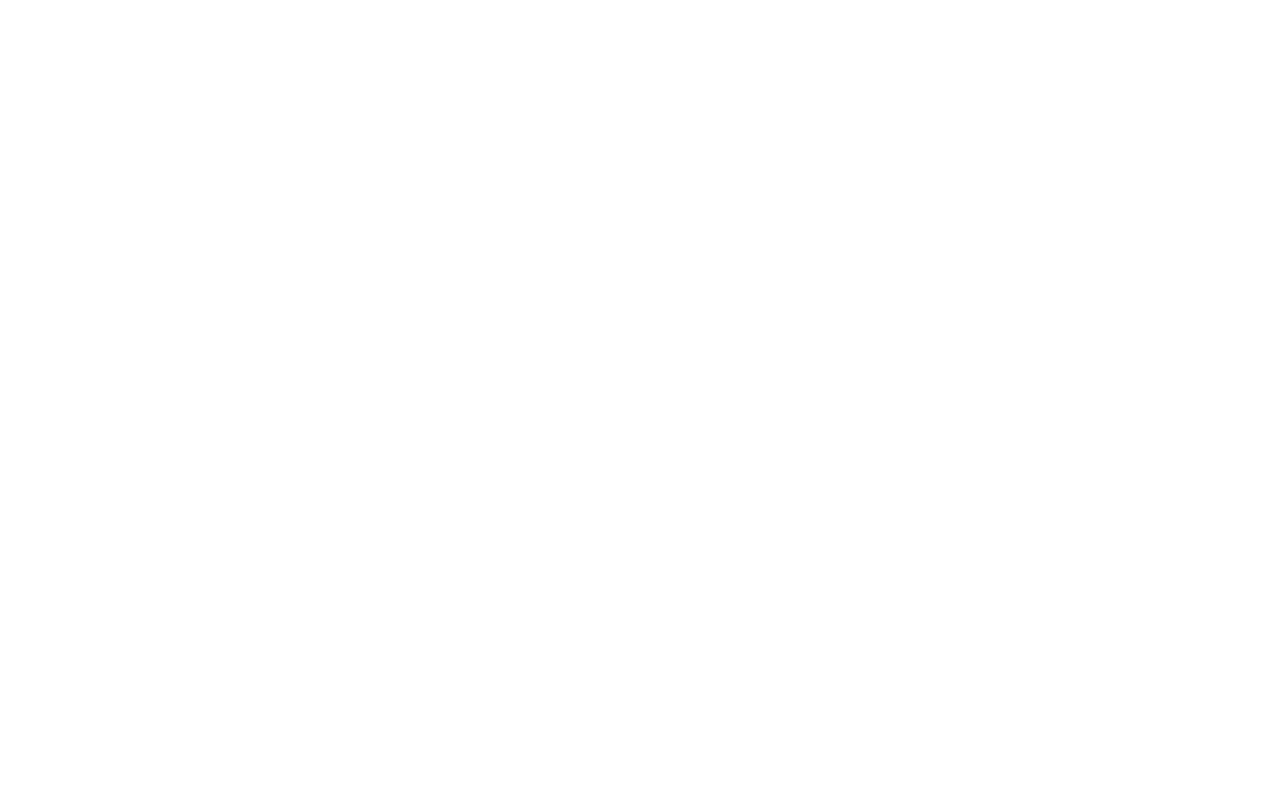
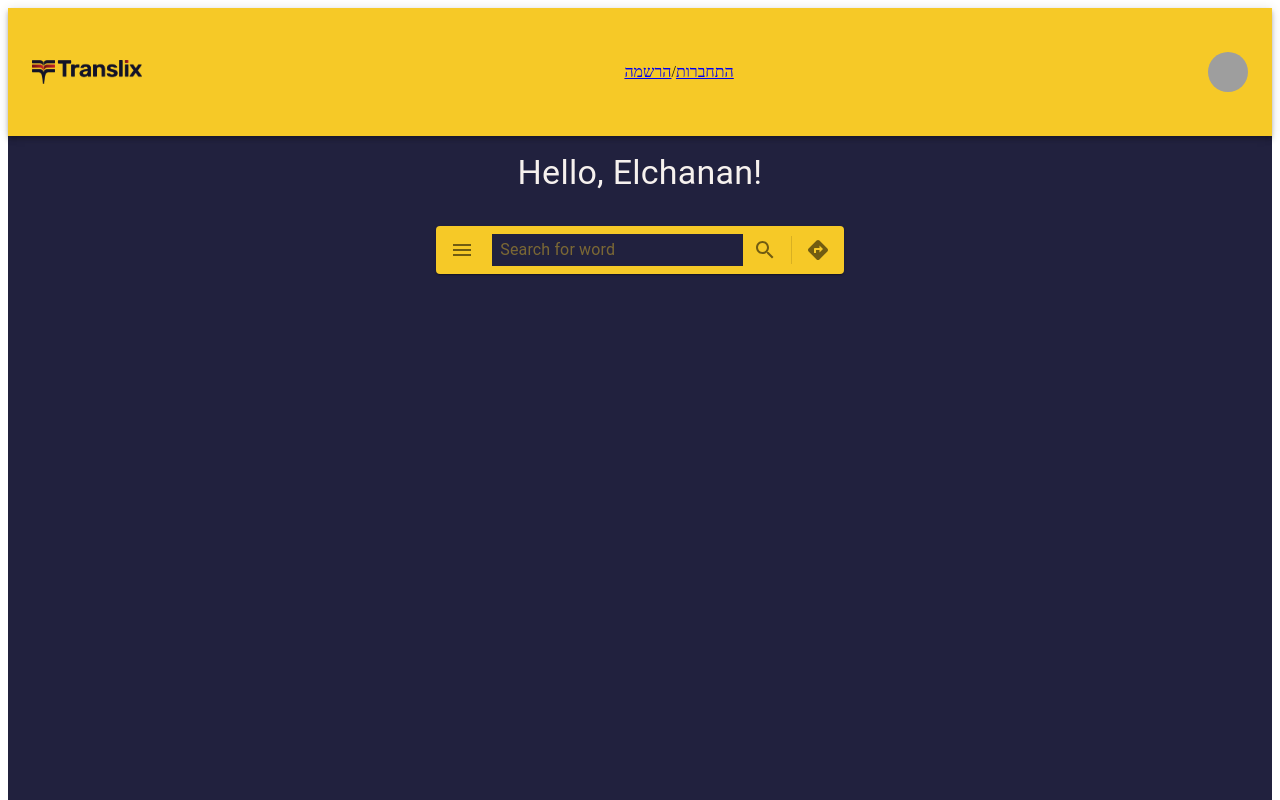
Before and after one commit to ElchananCohen83/UniversalDictionary, a React (Vite) app in the folder fronted/: page /dashboard in a window 1280 px wide. Before the commit this address had no page. Shown: the top 800 px of the page. Built offline with nearby package versions, Linux system fonts and the light colour scheme; grey boxes are pictures that could not be loaded.

Commit message:
remove url /api/users

```diff
--- a/fronted/src/App.jsx
+++ b/fronted/src/App.jsx
@@ -22,10 +22,10 @@
       <Router>
         <Routes>
           <Route path="/" element={<Homepage />} />
-          <Route path="/api/users/register" element={<SignUp />} />
-          <Route path="/api/users/userTitle" element={<UserTitle />} />
-          <Route path="/api/users/login" element={<SingIn />} />
-          <Route path="/api/users/dashboard" element={<Dashboard />} />
+          <Route path="/register" element={<SignUp />} />
+          <Route path="/userTitle" element={<UserTitle />} />
+          <Route path="/login" element={<SingIn />} />
+          <Route path="/dashboard" element={<Dashboard />} />
 
         </Routes>
       </Router>
--- a/fronted/src/Login.jsx
+++ b/fronted/src/Login.jsx
@@ -31,7 +31,7 @@
     try {
       const response = await api.post('/api/users/login', data);
       console.log(response.data);
-      navigate('/api/users/dashboard');
+      navigate('/dashboard');
 
       setErrors('');
       setSuccess(response.data.message);
@@ -103,7 +103,7 @@
                 </Link>
               </Grid>
               <Grid item>
-                <Link href="/api/users/register" variant="body2">
+                <Link href="/register" variant="body2">
                   {"Don't have an account? Sign Up"}
                 </Link>
               </Grid>
--- a/fronted/src/Register.jsx
+++ b/fronted/src/Register.jsx
@@ -35,7 +35,7 @@
       setSuccess(response.data.message)
       setErrors('')
 
-      navigate(`/api/users/userTitle?email=${encodeURIComponent(email)}`);
+      navigate(`/userTitle?email=${encodeURIComponent(email)}`);
 
 
     } catch (error) {
--- a/fronted/src/UserTitle.jsx
+++ b/fronted/src/UserTitle.jsx
@@ -71,7 +71,7 @@
       // setSuccess(response.data.msg);
       // setErrors("");
 
-      navigate('/api/users/login');
+      navigate('/login');
     } catch (error) {
       if (error.response && error.response.data && error.response.data.errors) {
         setErrors(error.response.data.errors.join(", "));
--- a/fronted/src/components/Header.jsx
+++ b/fronted/src/components/Header.jsx
@@ -81,9 +81,9 @@
             ))} */}
           </Box>
           <div style={{ display: "flex", alignItems: "center" }}>
-            <a href="#" onClick={() => navigate("/api/users/register")}>הרשמה</a>
+            <a href="#" onClick={() => navigate("/register")}>הרשמה</a>
             <p> / </p>
-            <a href="#" onClick={() => navigate("/api/users/login")}>התחברות</a>
+            <a href="#" onClick={() => navigate("/login")}>התחברות</a>
           </div>
 
           <Box sx={{ display: "flex", alignItems: "center" }}>
```
